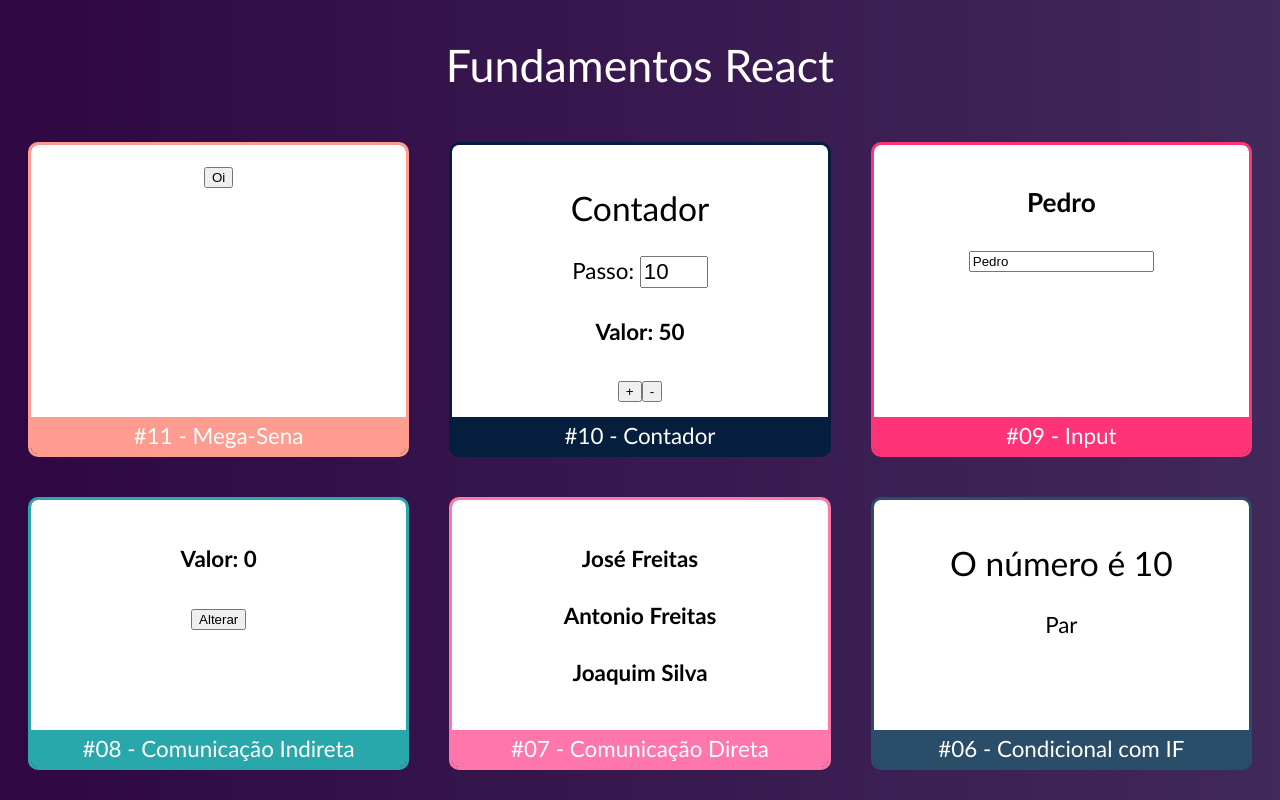
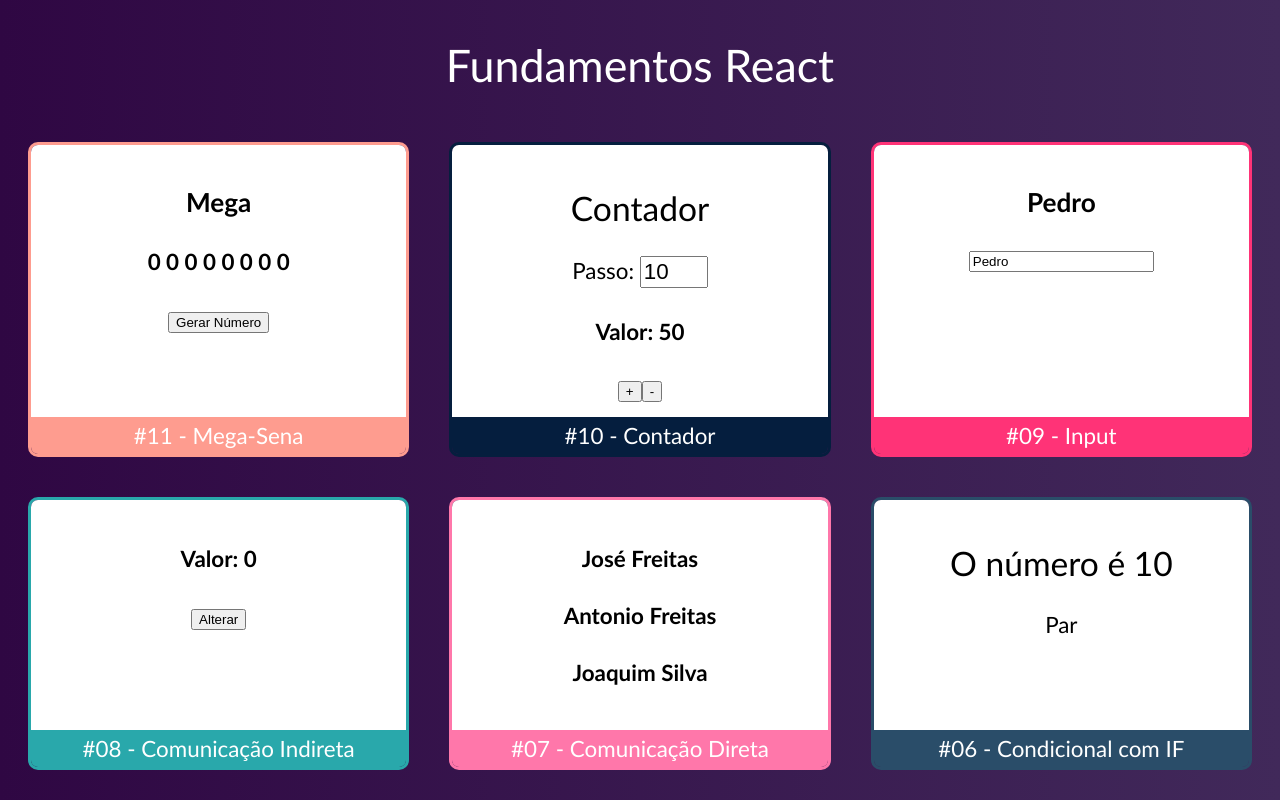
Before and after one commit to DiegoNedopetalski/masterclass-fundamentos-react, a React (Create React App) app: page / in a window 1280 px wide. Shown: the top 800 px of the page. Built offline with nearby package versions, Linux system fonts and the light colour scheme.

Commit message:
add component megaSena

```diff
--- a/src/App.jsx
+++ b/src/App.jsx
@@ -21,7 +21,7 @@
 
             <div className="Cards">
                 <Card titulo="#11 - Mega-Sena" color="#fe9c8f " >
-                    <MegaSena />
+                    <MegaSena qtdNumeros={8}/>
                 </Card>
                 <Card titulo="#10 - Contador" color="#051e3e  " >
                     <Contador passo={10} valor={50} />
--- a/src/components/megaSena/MegaSena.jsx
+++ b/src/components/megaSena/MegaSena.jsx
@@ -1,26 +1,29 @@
-import React from 'react';
+import React, { useState } from 'react';
 
-export default class MegaSena extends React.Component {
+export default function MegaSena(props) {
+    const [numeros, setNumeros] = useState(Array(props.qtdNumeros).fill(0))
 
-    constructor(props) {
-        super(props)
-        this.handleClick = this.handleClick.bind(this)
-        this.state = { random: 0 }
+    function gerarNumerosNaoContido(array) {
+        const novoNumero = parseInt(Math.random() * (60 - 1)) + 1
+        return array.includes(novoNumero)
+            ? gerarNumerosNaoContido(array) : novoNumero
     }
 
-    handleClick() {
-        let min = 1
-        let max = 60
-        var rand = min + Math.random() * (max - min)
-        this.setState({ random: this.state.random + rand })
+    function gerarNumeros() {
+        const novoArray = Array(props.qtdNumeros)
+            .fill(0)
+            .reduce((a) => {
+                return [...a, gerarNumerosNaoContido(a)]
+            }, [])
+            .sort((a, b) => a - b)
+        setNumeros(novoArray)
     }
 
-    render() {
-        return (
-            <div>
-
-                <button>Oi</button>
-            </div>
-        )
-    }
+    return (
+        <>
+            <h3>Mega</h3>
+            <h4>{numeros.join(' ')}</h4>
+            <button onClick={gerarNumeros}>Gerar Número</button>
+        </>
+    )
 }
```
